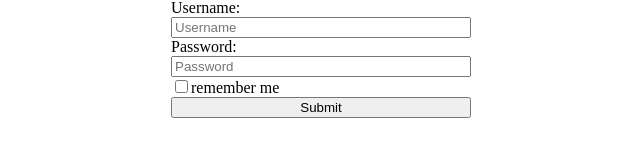
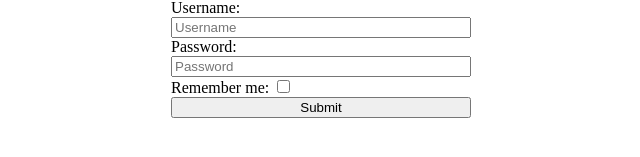
Before and after one commit to acciojob/remember-me-login-form-shams220, a website: page main.html in a window 1280 px wide. Shown: the part 121-278 px from the top of the page, 319-959 px from the left. Drawn offline with Linux system fonts and the light colour scheme.

Commit message:
created a submission

```diff
--- a/main.html
+++ b/main.html
@@ -16,7 +16,8 @@
       <label for="password">Password:</label>
       <input type="text" placeholder="Password" id="password" />
 
-      <div><input type="checkbox" id="checkbox" /><span>remember me</span></div>
+      <div><label for="checkbox">Remember me:</label>
+<input type="checkbox" id="checkbox" /></div>
 
       <input type="submit" id="submit" value="Submit" />
       <button id="existing">Login as existing user</button>
```
